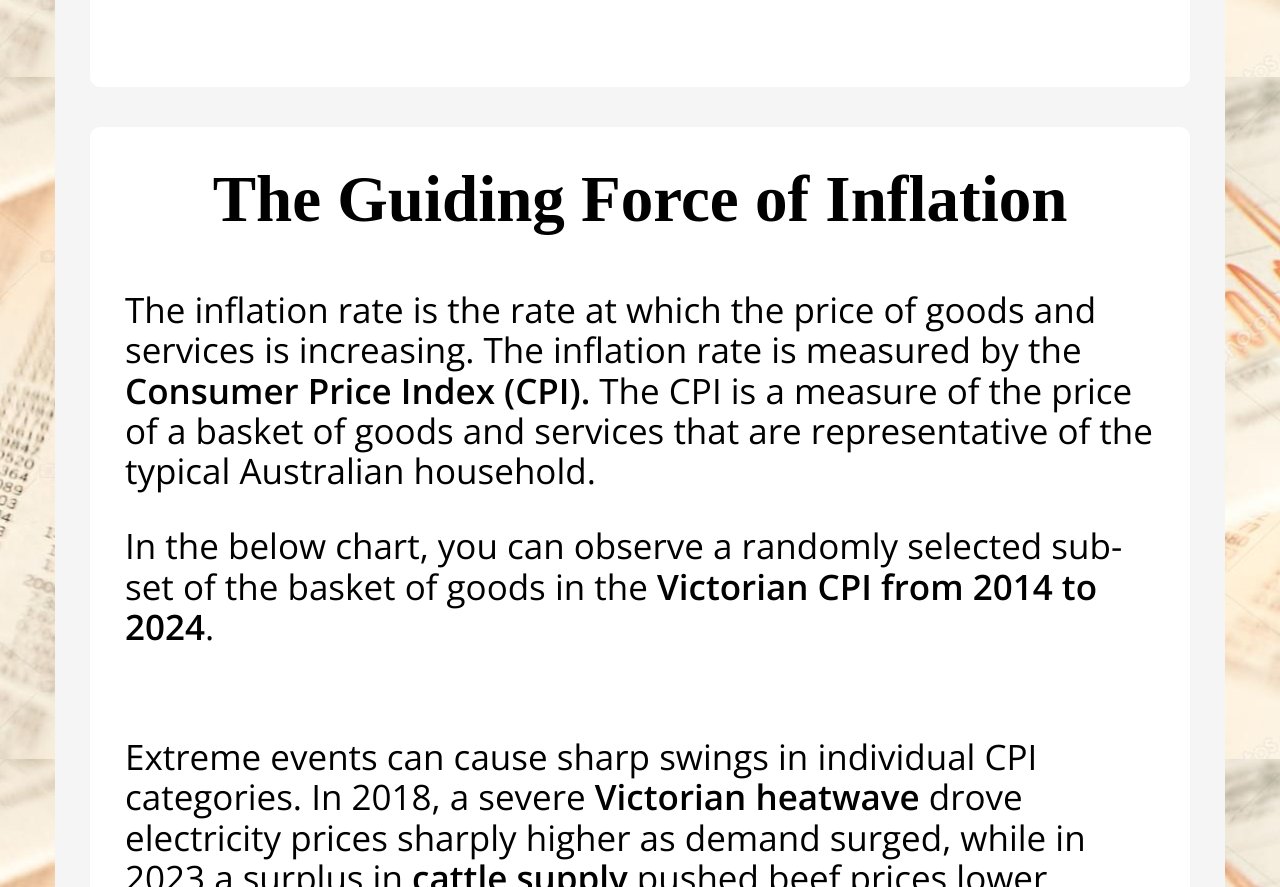
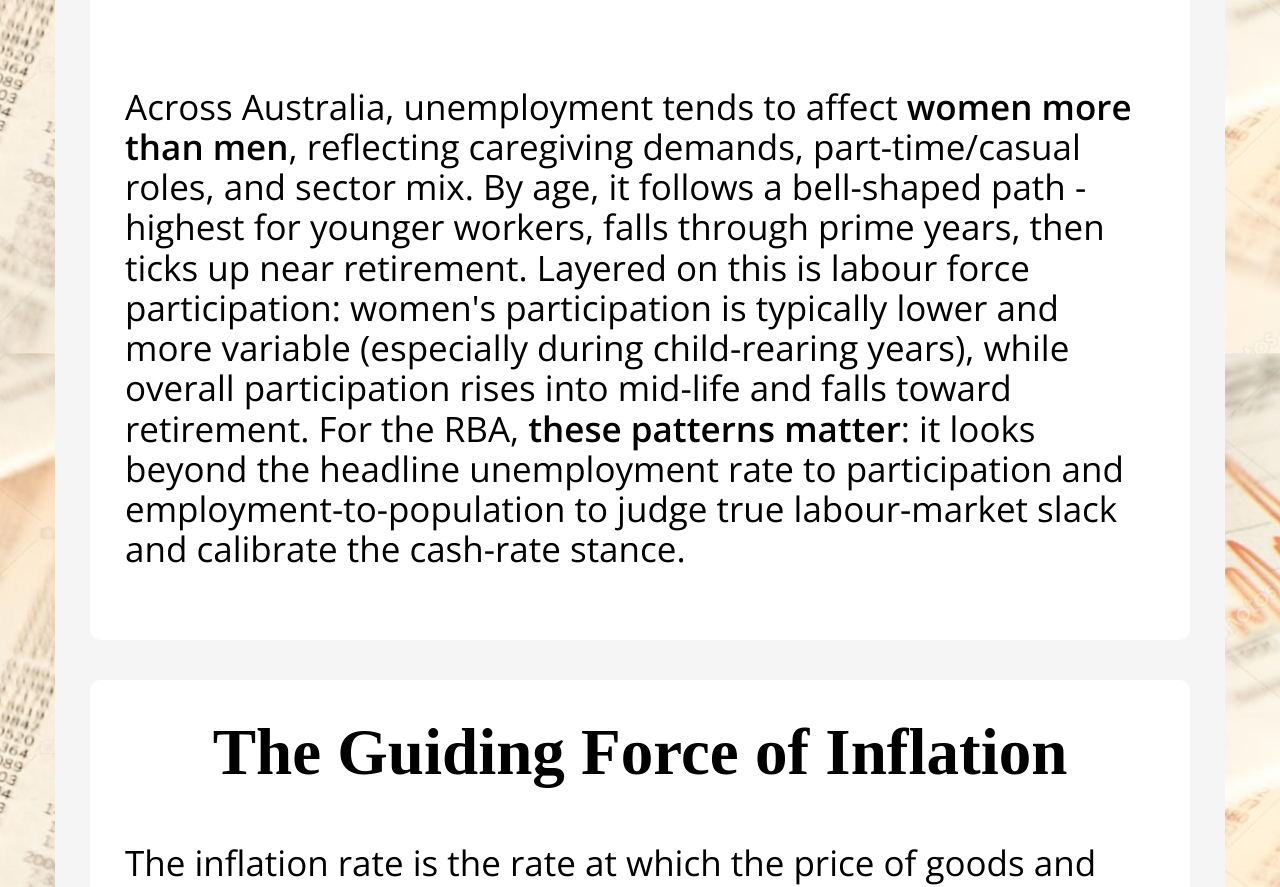
Before and after one commit to FriedChickenBigDrip/FIT3179-DV2-RBA_In_Action, a plain HTML site: page index.html in a window 1280 px wide. Shown: the part 3977-4864 px from the top of the page. Drawn offline with nearby package versions, Linux system fonts and the light colour scheme; a script that the page names is missing; a web font is replaced by a local one.

Commit message:
Quick fixes

```diff
--- a/index.html
+++ b/index.html
@@ -87,6 +87,12 @@
              actually employed relative to the total population. Together, these measures help the Bank see whether low unemployment reflects
              real economic strength or simply fewer people looking for work, giving a more complete picture of labour market health.</p>
           <div id="vis5" class="vis-container"></div>
+          <p>Across Australia, unemployment tends to affect <b>women more than men</b>,
+            reflecting caregiving demands, part-time/casual roles, and sector mix.
+            By age, it follows a bell-shaped path - highest for younger workers, falls through prime years, then ticks up near retirement.
+            Layered on this is labour force participation: women's participation is typically lower and more variable (especially during child-rearing years),
+            while overall participation rises into mid-life and falls toward retirement. For the RBA, <b>these patterns matter</b>: it looks beyond the headline unemployment
+            rate to participation and employment-to-population to judge true labour-market slack and calibrate the cash-rate stance.</p>
 
       </div>
     </div>
```
